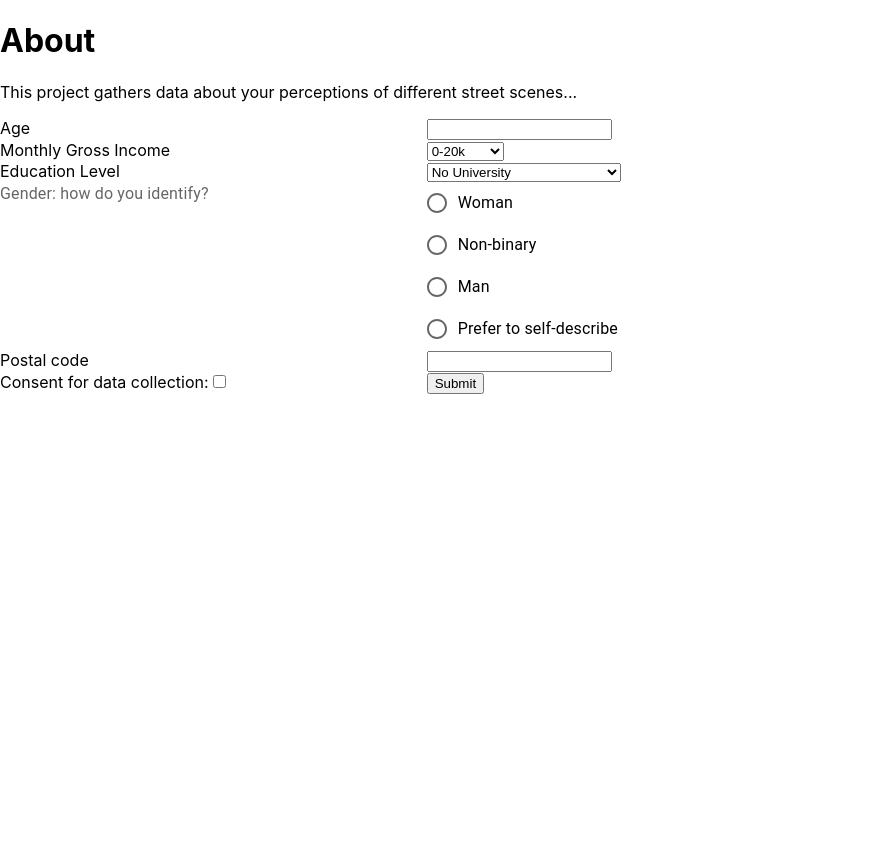
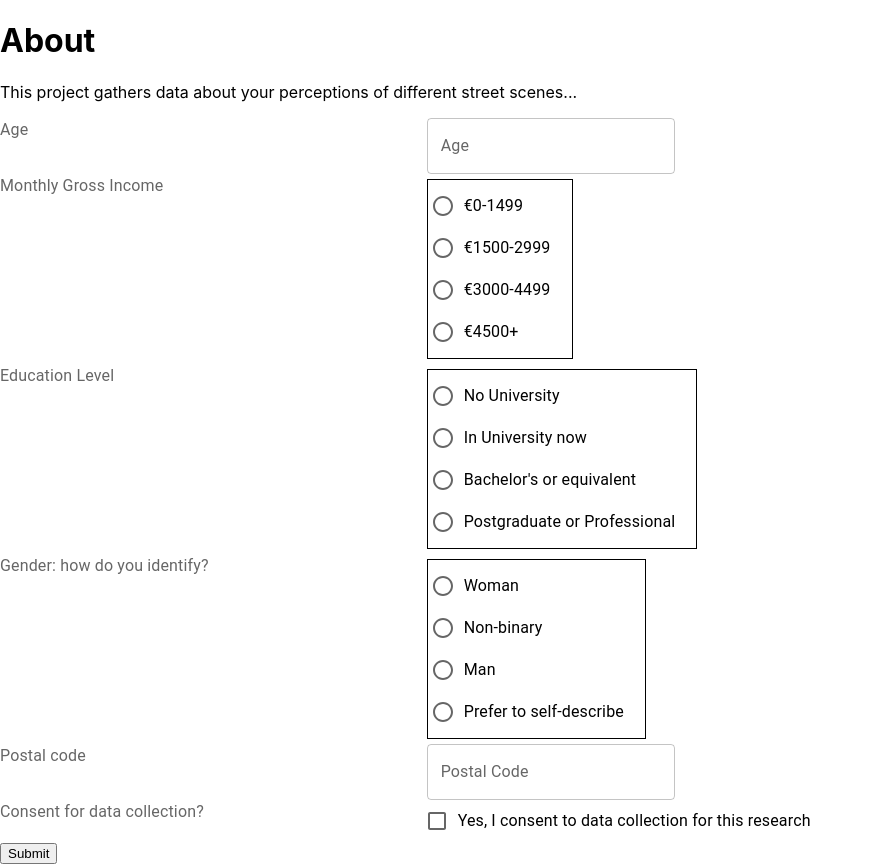
Before and after one commit to mrd/percept-test3, a React (Create React App) app: page / in a window 1280 px wide. Shown: the whole page, without its empty margins (0-873 px from the left). Before the commit the page ends 800 px from the top, so only its background shows below. Built offline with nearby package versions, Linux system fonts and the light colour scheme.

Commit message:
switching to MUI

```diff
--- a/src/App.js
+++ b/src/App.js
@@ -3,7 +3,7 @@ import { useEffect, useState } from "react";
 import {
   useNavigate, redirect, useLoaderData
 } from "react-router-dom";
-import { FormLabel, FormControl, FormControlLabel, TextField, RadioGroup, Radio, Grid, Paper, Button, styled } from "@mui/material";
+import { FormLabel, FormControl, FormControlLabel, FormGroup, TextField, RadioGroup, Radio, Grid, Paper, Button, styled, Checkbox } from "@mui/material";
 import React from "react";
 
 const Item = styled(Paper)(({ theme }) => ({
@@ -38,49 +38,53 @@ export function Index() {
     navigate("/eval", { replace: true, state: value }	);
   }
 
+  const currency='€';
+  const radioGroupStyle = {border: 1, marginTop: "5px", marginBottom: "5px", padding: "5px"};
   return <form onSubmit={handleSubmit}>
     <h1>About</h1>
     <p> This project gathers data about your perceptions of different street scenes... </p>
     <Grid container>
       <Grid item xs={4}>
-        <label htmlFor="age">Age</label>
+        <FormLabel id="age-label" htmlFor="age">Age</FormLabel>
       </Grid>
       <Grid item xs={8}>
-        <input id="age" name="age" type="text"/>
+        <TextField name="age" id="age" label="Age" />
       </Grid>
       <Grid item xs={4}>
-        <label htmlFor="income">Monthly Gross Income</label>
+        <FormLabel id="income-group-label" htmlFor="income">Monthly Gross Income</FormLabel>
       </Grid>
       <Grid item xs={8}>
-        <select id="income" name="income">
-          <option value="0-20k">0-20k</option>
-          <option value="20k-40k">20k-40k</option>
-          <option value="40k-60k">40k-60k</option>
-          <option value="60k-80k">60k-80k</option>
-          <option value="80k-100k">80k-100k</option>
-          <option value="100k+">100k+</option>
-        </select>
+        <FormControl>
+          <RadioGroup sx={radioGroupStyle} name="income">
+            <FormControlLabel value="0-1499" control={<Radio/>} label={currency+"0-1499"}/>
+            <FormControlLabel value="1500-2999" control={<Radio/>} label={currency+"1500-2999"}/>
+            <FormControlLabel value="3000-4499" control={<Radio/>} label={currency+"3000-4499"}/>
+            <FormControlLabel value="4500+" control={<Radio/>} label={currency+"4500+"}/>
+          </RadioGroup>
+        </FormControl>
       </Grid>
       <Grid item xs={4}>
-        <label htmlFor="education">Education Level</label>
+        <FormLabel id="education-group-label" htmlFor="education">Education Level</FormLabel>
       </Grid>
       <Grid item xs={8}>
-        <select id="education" name="education">
-          <option value="no university">No University</option>
-          <option value="in university">In University</option>
-          <option value="bachelors">Bachelor's or equivalent</option>
-          <option value="postgraduate">Postgraduate or Professional</option>
-        </select>
+        <FormControl>
+          <RadioGroup sx={radioGroupStyle} name="education">
+            <FormControlLabel value="no university" control={<Radio/>} label="No University"/>
+            <FormControlLabel value="in university" control={<Radio/>} label="In University now"/>
+            <FormControlLabel value="bachelors" control={<Radio/>} label="Bachelor's or equivalent"/>
+            <FormControlLabel value="postgraduate" control={<Radio/>} label="Postgraduate or Professional"/>
+          </RadioGroup>
+        </FormControl>
       </Grid>
       <Grid item xs={4}>
         <FormLabel id="gender-group-label" htmlFor="gender-radio-group">Gender: how do you identify?</FormLabel>
       </Grid>
       <Grid item xs={8}>
         <FormControl>
-          <RadioGroup name="gender-radio-group">
-            <FormControlLabel value="woman" control={<Radio/>} label="Woman"/>
-            <FormControlLabel value="non-binary" control={<Radio/>} label="Non-binary"/>
-            <FormControlLabel value="man" control={<Radio/>} label="Man"/>
+          <RadioGroup sx={radioGroupStyle} name="gender-radio-group">
+            <FormControlLabel value="woman" control={<Radio/>} label="Woman" onClick={() => setPreferChecked(false)} />
+            <FormControlLabel value="non-binary" control={<Radio/>} label="Non-binary" onClick={() => setPreferChecked(false)} />
+            <FormControlLabel value="man" control={<Radio/>} label="Man" onClick={() => setPreferChecked(false)} />
             <FormControlLabel control={<Radio checked={preferChecked}
                                               onClick={() => setPreferChecked(!preferChecked)} value="other"
                                               label="Prefer to self-describe"/>}
@@ -97,16 +101,20 @@ export function Index() {
         </FormControl>
       </Grid>
       <Grid item xs={4}>
-        <label htmlFor="postalcode">Postal code</label>
+        <FormLabel id="postalcode-label" htmlFor="postalcode">Postal code</FormLabel>
       </Grid>
       <Grid item xs={8}>
-        <input id="postalcode" name="postalcode" type="text" />
+        <FormControl>
+          <TextField id="postalcode" name="postalcode" label="Postal Code" />
+        </FormControl>
       </Grid>
       <Grid item xs={4}>
-        <label htmlFor="consent">
-          Consent for data collection:
-        </label>
-        <input id="consent" name="consent" type="checkbox" />
+          <FormLabel id="consent-label" htmlFor="consent">Consent for data collection?</FormLabel>
+      </Grid>
+      <Grid item xs={8}>
+        <FormGroup>
+          <FormControlLabel control={<Checkbox name="consent"/>} label="Yes, I consent to data collection for this research"/>
+        </FormGroup>
       </Grid>
       <Grid item xs={8}>
         <input type="submit" value="Submit" />
@@ -304,7 +312,7 @@ export function Eval() {
     )}
     <Grid item xs={12}>
       <p><i>(debugging info about user)</i></p>
-      <p>{userInfo.age}, {userInfo.income}, {userInfo.education}, {userInfo.postalcode}, {userInfo.consent ? "consented" : "oops"}</p>
+      <p>{userInfo.age}, {userInfo.income}, {userInfo.education}, {userInfo.gender}, {userInfo.postalcode}, {userInfo.consent ? "consented" : "oops"}</p>
     </Grid>
   </Grid>
   </>
```
